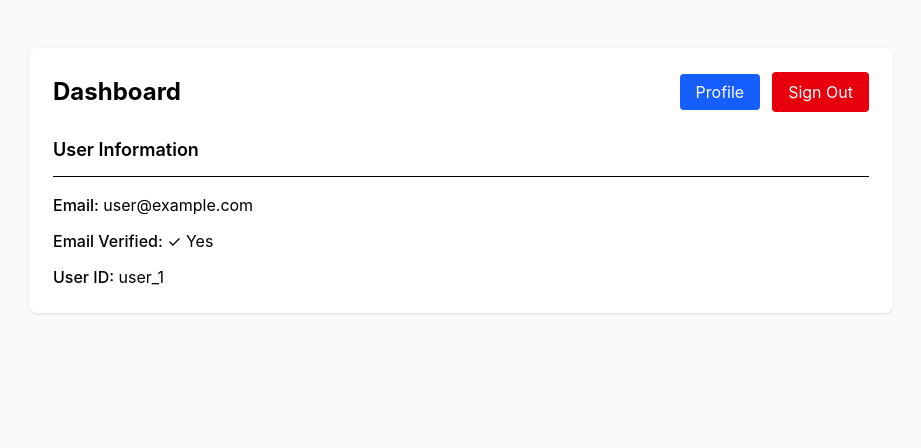
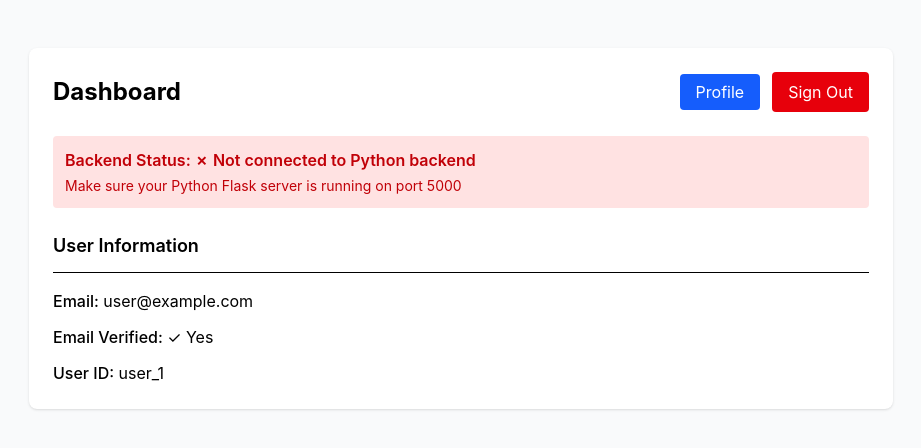
Before and after one commit to TruptiSawarkar/react-auth-frontend, a React app: page /dashboard in a window 1280 px wide. Shown: the top 448 px of the page, without its empty margins (179-1100 px from the left). Built offline with nearby package versions, Linux system fonts and the light colour scheme; no server answers; sample sign-in values are in the browser's storage; the HTML template or start-up script is replaced by a standard one.

Commit message:
fix: update node version to 24 for vercel

```diff
--- a/src/pages/Dashboard.jsx
+++ b/src/pages/Dashboard.jsx
@@ -63,7 +63,7 @@ export default function Dashboard() {
           </div>
 
           {/* Backend Status */}
-          {/* <div className={`mb-6 p-3 rounded ${
+          <div className={`mb-6 p-3 rounded ${
             backendConnected ? 'bg-green-100 text-green-700' : 'bg-red-100 text-red-700'
           }`}>
             <p className="font-semibold">
@@ -74,7 +74,7 @@ export default function Dashboard() {
                 Make sure your Python Flask server is running on port 5000
               </p>
             )}
-          </div> */}
+          </div>
 
           {/* Email Verification Warning */}
           {user && !user.emailVerified && (
```
